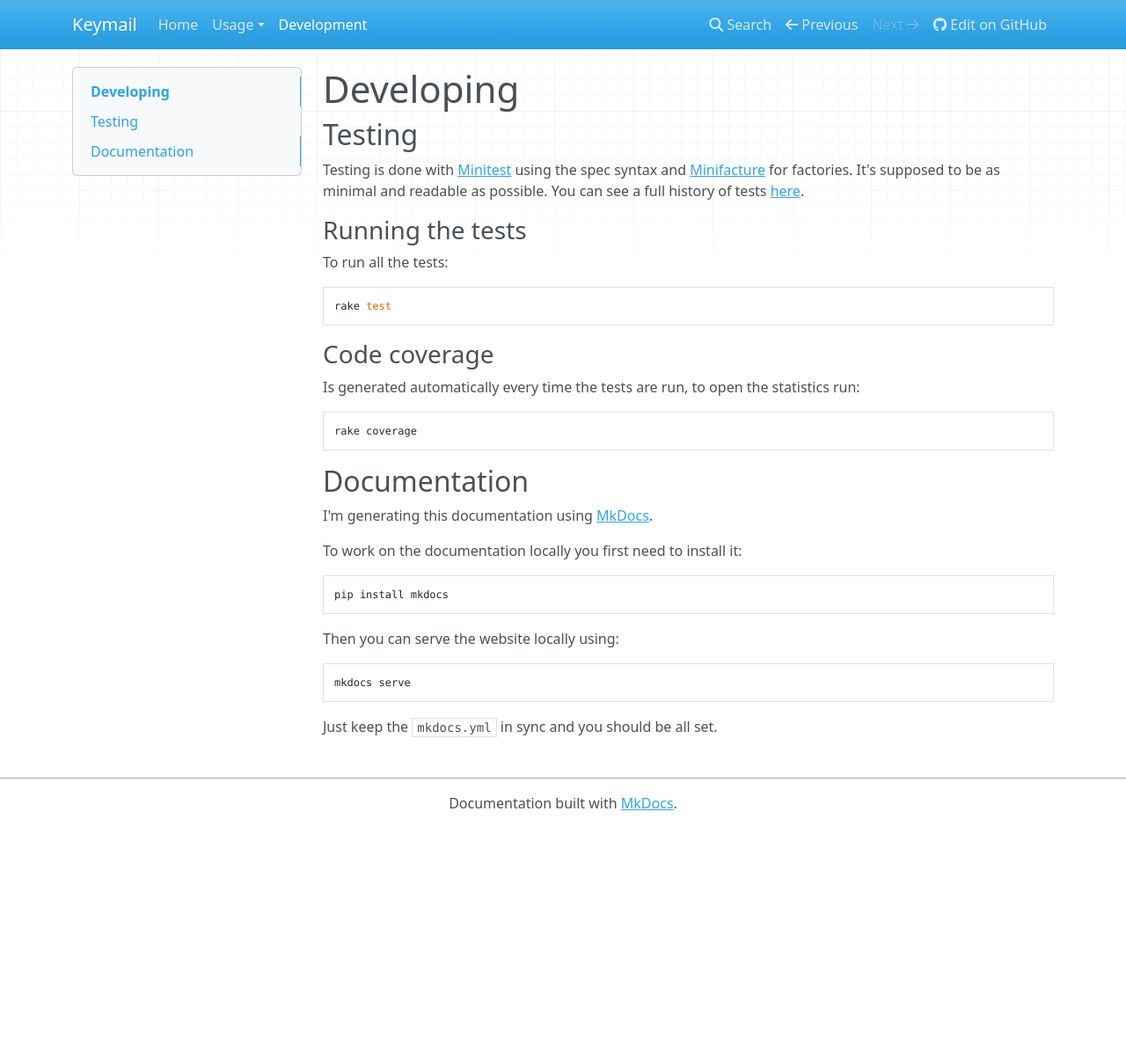
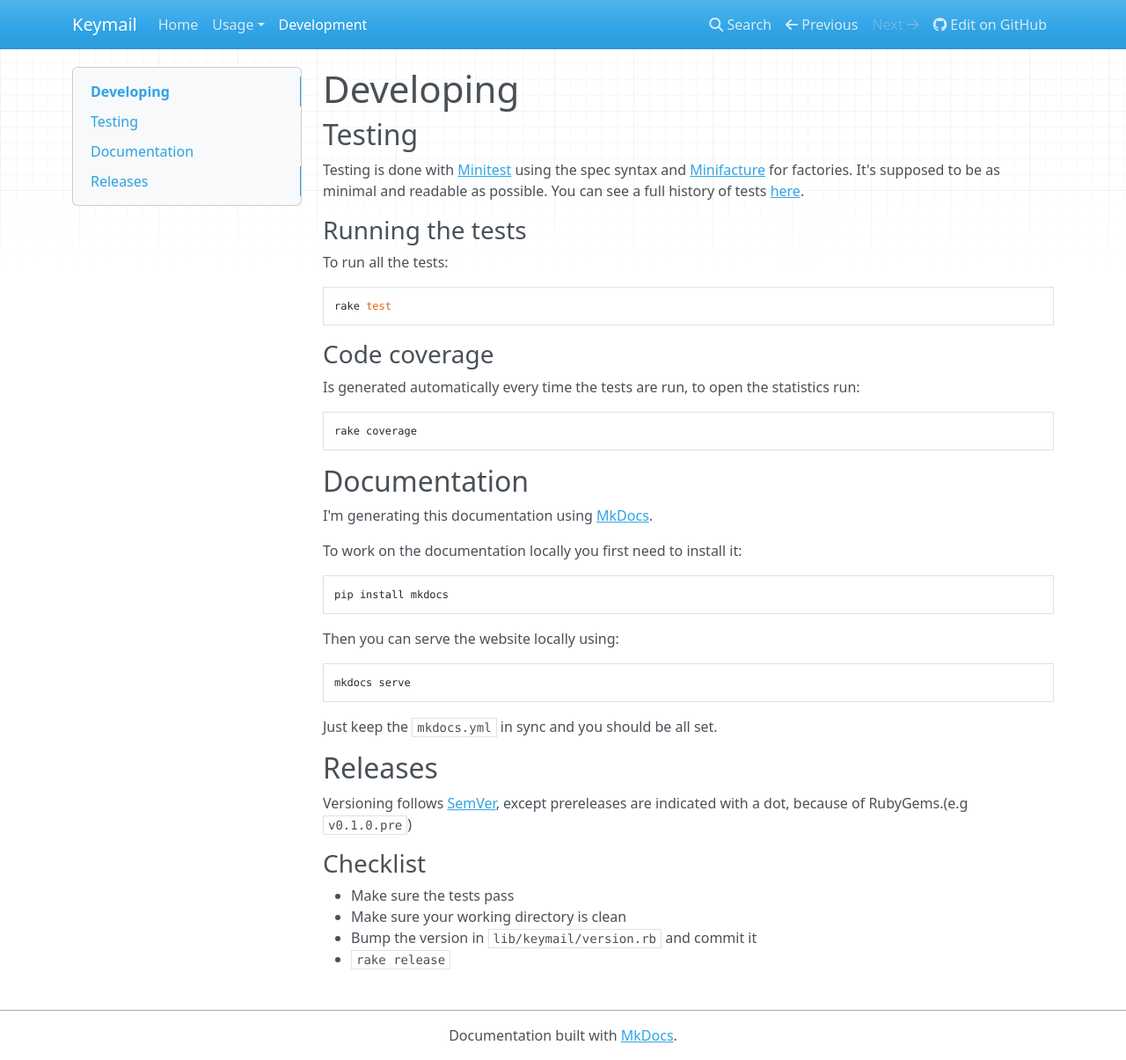
Before and after one commit to jsborjesson/keymail, an MkDocs documentation site: the page built from docs/development.md, in a window 1280 px wide and 1205 px high. Shown: the whole window at 88% size. Built offline with MkDocs 1.6.1, drawn with Linux system fonts in a browser that asks for light colours; nearby versions of some CDN libraries; old or Windows-style settings are respelled for this version of MkDocs.

```diff
--- a/docs/development.md
+++ b/docs/development.md
@@ -31,3 +31,15 @@ Then you can serve the website locally using:
     mkdocs serve
 
 Just keep the `mkdocs.yml` in sync and you should be all set.
+
+## Releases
+
+Versioning follows [SemVer](http://semver.org/), except prereleases are
+indicated with a dot, because of RubyGems.(e.g `v0.1.0.pre`)
+
+### Checklist
+
+- Make sure the tests pass
+- Make sure your working directory is clean
+- Bump the version in `lib/keymail/version.rb` and commit it
+- `rake release`
```
